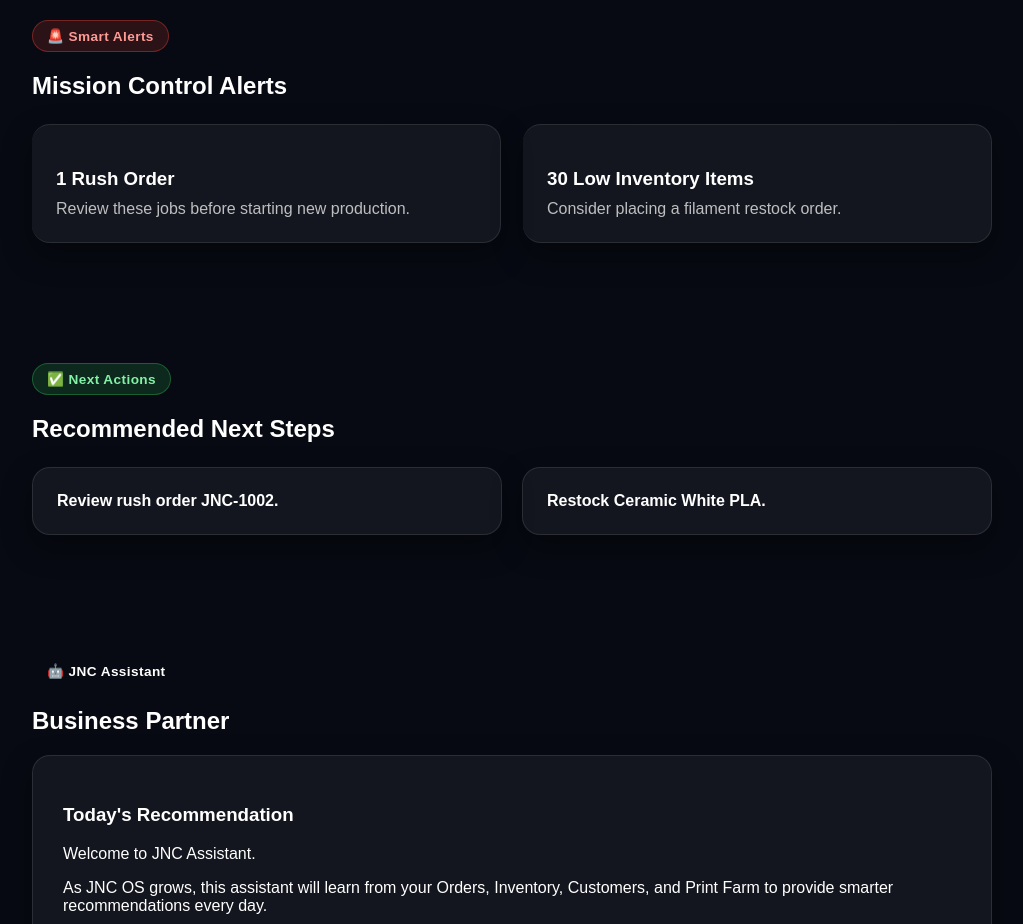
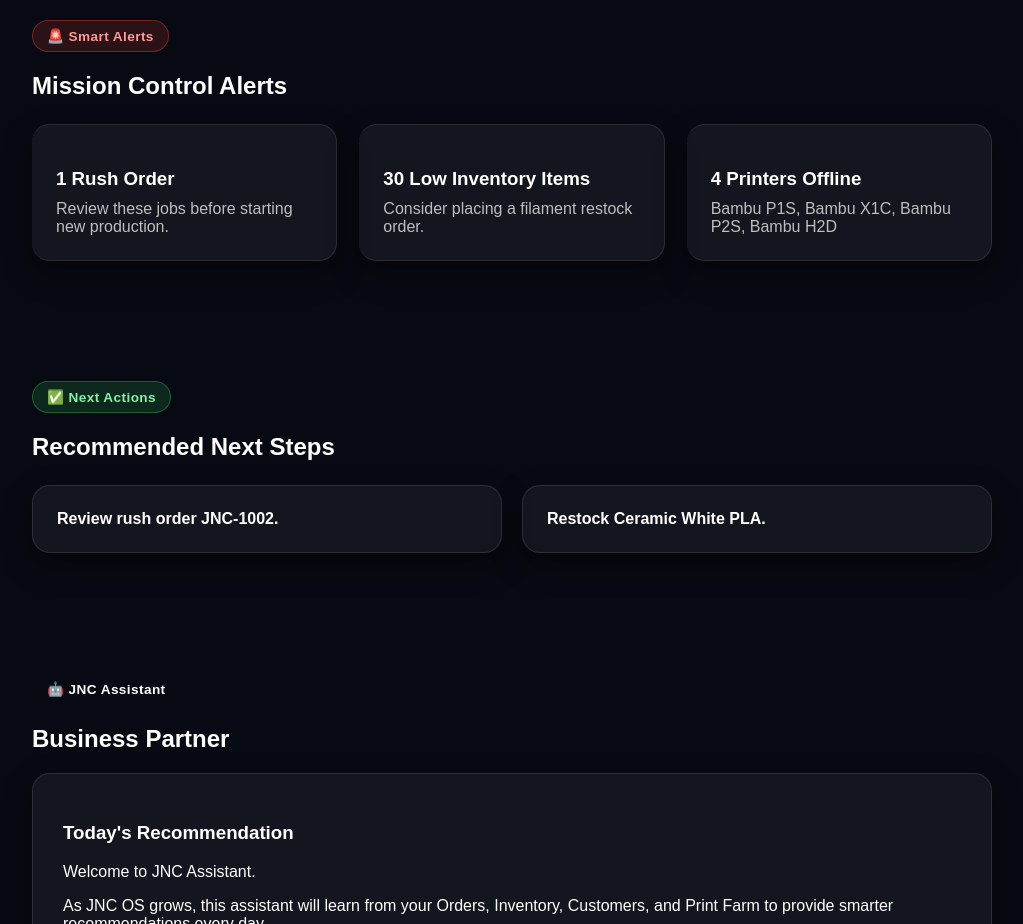
Before and after one commit to jnc3designs/jnc3designs-website, a Next.js app in the folder jnc3designs-premium/: page /admin in a window 1280 px wide. Shown: the part 840-1764 px from the top of the page, without its empty margins (128-1151 px from the left). Built offline with nearby package versions, Linux system fonts and the light colour scheme; no server answers; the database is empty.

Commit message:
Connect smart alerts to live printer telemetry

```diff
--- a/jnc3designs-premium/components/SmartAlerts.jsx
+++ b/jnc3designs-premium/components/SmartAlerts.jsx
@@ -1,12 +1,76 @@
-import { printers } from "../data/printers";
+"use client";
+
+import { useEffect, useState } from "react";
+
 import { getOrderStats } from "../lib/orderStats";
 import { getInventoryStats } from "../lib/inventoryStats";
 import { getPrinterStats } from "../lib/printerStats";
+
 import Badge from "./Badge";
 import JNCCard from "./JNCCard";
 
 export default function SmartAlerts() {
   const alerts = [];
+
+  const [livePrinters, setLivePrinters] =
+    useState([]);
+
+  const [isLoading, setIsLoading] =
+    useState(true);
+
+  useEffect(() => {
+    let isMounted = true;
+
+    async function loadPrinterState() {
+      try {
+        const response = await fetch(
+          "/api/bridge/printers",
+          {
+            cache: "no-store",
+          }
+        );
+
+        if (!response.ok) {
+          throw new Error(
+            "Unable to load printer telemetry."
+          );
+        }
+
+        const data = await response.json();
+
+        if (!isMounted) {
+          return;
+        }
+
+        setLivePrinters(
+          Array.isArray(data.printers)
+            ? data.printers
+            : []
+        );
+      } catch (error) {
+        console.error(
+          "Smart Alerts telemetry error:",
+          error
+        );
+      } finally {
+        if (isMounted) {
+          setIsLoading(false);
+        }
+      }
+    }
+
+    loadPrinterState();
+
+    const interval = setInterval(
+      loadPrinterState,
+      5000
+    );
+
+    return () => {
+      isMounted = false;
+      clearInterval(interval);
+    };
+  }, []);
 
   const { rushOrders } = getOrderStats();
 
@@ -15,18 +79,35 @@ export default function SmartAlerts() {
     outOfStockProducts,
   } = getInventoryStats();
 
+  const {
+    readyPrinters,
+    stalePrinters,
+    offlinePrinters,
+    pausedPrinters,
+    attentionPrinters,
+    readyPrintersList,
+    stalePrintersList,
+    offlinePrintersList,
+    pausedPrintersList,
+    attentionPrintersList,
+  } = getPrinterStats(livePrinters);
+
   // Rush Orders
   if (rushOrders > 0) {
     alerts.push({
       type: "warning",
-      title: `${rushOrders} Rush Order${rushOrders > 1 ? "s" : ""}`,
-      message: "Review these jobs before starting new production.",
+      title: `${rushOrders} Rush Order${
+        rushOrders > 1 ? "s" : ""
+      }`,
+      message:
+        "Review these jobs before starting new production.",
     });
   }
 
   // Low Inventory
   const inventoryAttention =
-    lowInventoryProducts + outOfStockProducts;
+    lowInventoryProducts +
+    outOfStockProducts;
 
   if (inventoryAttention > 0) {
     alerts.push({
@@ -34,28 +115,93 @@ export default function SmartAlerts() {
       title: `${inventoryAttention} Low Inventory Item${
         inventoryAttention > 1 ? "s" : ""
       }`,
-      message: "Consider placing a filament restock order.",
+      message:
+        "Consider placing a filament restock order.",
     });
   }
 
-  // Idle Printers
-  const { idlePrinters } = getPrinterStats();
-
-if (idlePrinters > 0) {
-  alerts.push({
-    type: "printer",
-    title: `${idlePrinters} Printer${
-      idlePrinters > 1 ? "s" : ""
-    } Available`,
-      message: "Production capacity is available for another job.",
+  // Printer Needs Attention
+  if (attentionPrinters > 0) {
+    alerts.push({
+      type: "printer",
+      title: `${attentionPrinters} Printer${
+        attentionPrinters > 1 ? "s" : ""
+      } Need Attention`,
+      message: attentionPrintersList
+        .map((printer) => printer.name)
+        .join(", "),
     });
   }
 
-  if (alerts.length === 0) {
+  // Paused Printers
+  if (pausedPrinters > 0) {
+    alerts.push({
+      type: "printer",
+      title: `${pausedPrinters} Printer${
+        pausedPrinters > 1 ? "s" : ""
+      } Paused`,
+      message: pausedPrintersList
+        .map((printer) => printer.name)
+        .join(", "),
+    });
+  }
+
+  // Offline Printers
+  if (offlinePrinters > 0) {
+    alerts.push({
+      type: "printer",
+      title: `${offlinePrinters} Printer${
+        offlinePrinters > 1 ? "s" : ""
+      } Offline`,
+      message: offlinePrintersList
+        .map((printer) => printer.name)
+        .join(", "),
+    });
+  }
+
+  // Stale Telemetry
+  if (stalePrinters > 0) {
+    alerts.push({
+      type: "printer",
+      title: `${stalePrinters} Printer${
+        stalePrinters > 1 ? "s" : ""
+      } Reporting Stale Data`,
+      message: stalePrintersList
+        .map((printer) => printer.name)
+        .join(", "),
+    });
+  }
+
+  // Available Printers
+  if (readyPrinters > 0) {
+    alerts.push({
+      type: "printer",
+      title: `${readyPrinters} Printer${
+        readyPrinters > 1 ? "s" : ""
+      } Available`,
+      message: `${readyPrintersList
+        .map((printer) => printer.name)
+        .join(", ")} ${
+        readyPrinters > 1 ? "are" : "is"
+      } ready for another job.`,
+    });
+  }
+
+  if (!isLoading && alerts.length === 0) {
     alerts.push({
       type: "success",
       title: "Everything Looks Good",
-      message: "No immediate action is required.",
+      message:
+        "No immediate action is required.",
+    });
+  }
+
+  if (isLoading && alerts.length === 0) {
+    alerts.push({
+      type: "success",
+      title: "Checking Print Farm",
+      message:
+        "Loading live printer telemetry...",
     });
   }
 
@@ -70,7 +216,7 @@ if (idlePrinters > 0) {
       <div className="smart-alert-grid">
         {alerts.map((alert, index) => (
           <JNCCard
-            key={index}
+            key={`${alert.type}-${index}`}
             className="smart-alert-card"
             hover={false}
           >
```
